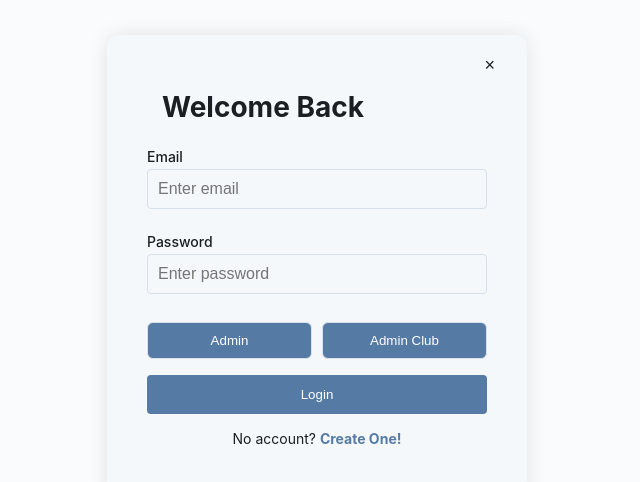
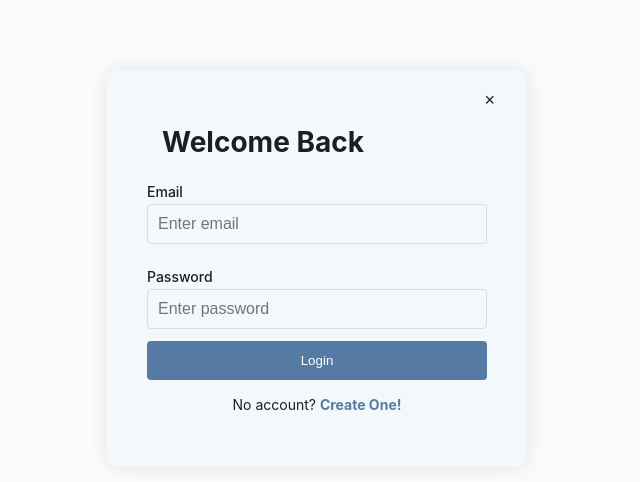
Before and after one commit to funoonAlbalawi12/SWE363Project, a React (Create React App) app in the folder frontend/: page /login in a window 1280 px wide. Shown: the part 132-614 px from the top of the page, without its empty margins (323-963 px from the left). Built offline with nearby package versions, Linux system fonts and the light colour scheme.

Commit message:
Update Login.js

```diff
--- a/frontend/src/pages/student/Login/Login.js
+++ b/frontend/src/pages/student/Login/Login.js
@@ -1,30 +1,47 @@
-import React, { useEffect } from "react";
+
+import React, { useEffect, useState } from "react";
 import "./Login.css";
 import { Link, useNavigate } from "react-router-dom";
+import API from "../../../axios"; // Import axios instance
 
 function Login() {
   const navigate = useNavigate();
+  const [email, setEmail] = useState("");
+  const [password, setPassword] = useState("");
+
+  useEffect(() => {
+    const dark = localStorage.getItem("darkMode") === "true";
+    document.body.classList.toggle("dark", dark);
+  }, []);
 
   const handleCloseClick = () => {
     navigate("/");
   };
 
-  const handleSubmitClick = (e) => {
+  const handleSubmitClick = async (e) => {
     e.preventDefault();
-    navigate("/dashboard");
+    try {
+      const response = await API.post("/api/users/login", { email, password });
+      const { token, role, user } = response.data;
+
+      // Save token to localStorage
+      localStorage.setItem("token", token);
+      localStorage.setItem("role", role);
+      localStorage.setItem("userId", user._id);
+
+      // Navigate based on role
+      if (role === "admin") {
+        navigate("/admin-dashboard");
+      } else if (role === "clubadmin") {
+        navigate("/admin-club-dashboard");
+      } else {
+        navigate("/dashboard");
+      }
+    } catch (error) {
+      console.error(error.response?.data?.message || error.message);
+      alert("Login failed. Please check your credentials.");
+    }
   };
-
-  const handleAdminClick = () => {
-    navigate("/admin-dashboard");
-  };
-
-  const handleAdminClubClick = () => {
-    navigate("/admin-club-dashboard");
-  };
-  useEffect(() => {
-    const dark = localStorage.getItem("darkMode") === "true";
-    document.body.classList.toggle("dark", dark);
-  }, []);
 
   return (
     <div className="login-wrapper">
@@ -37,19 +54,20 @@ function Login() {
 
         <form onSubmit={handleSubmitClick}>
           <label>Email</label>
-          <input type="email" placeholder="Enter email" />
+          <input
+            type="email"
+            placeholder="Enter email"
+            value={email}
+            onChange={(e) => setEmail(e.target.value)}
+          />
 
           <label>Password</label>
-          <input type="password" placeholder="Enter password" />
-
-          <div className="role-buttons">
-            <button type="button" onClick={handleAdminClick}>
-              Admin
-            </button>
-            <button type="button" onClick={handleAdminClubClick}>
-              Admin Club
-            </button>
-          </div>
+          <input
+            type="password"
+            placeholder="Enter password"
+            value={password}
+            onChange={(e) => setPassword(e.target.value)}
+          />
 
           <button type="submit" className="login-btn">
             Login
```
